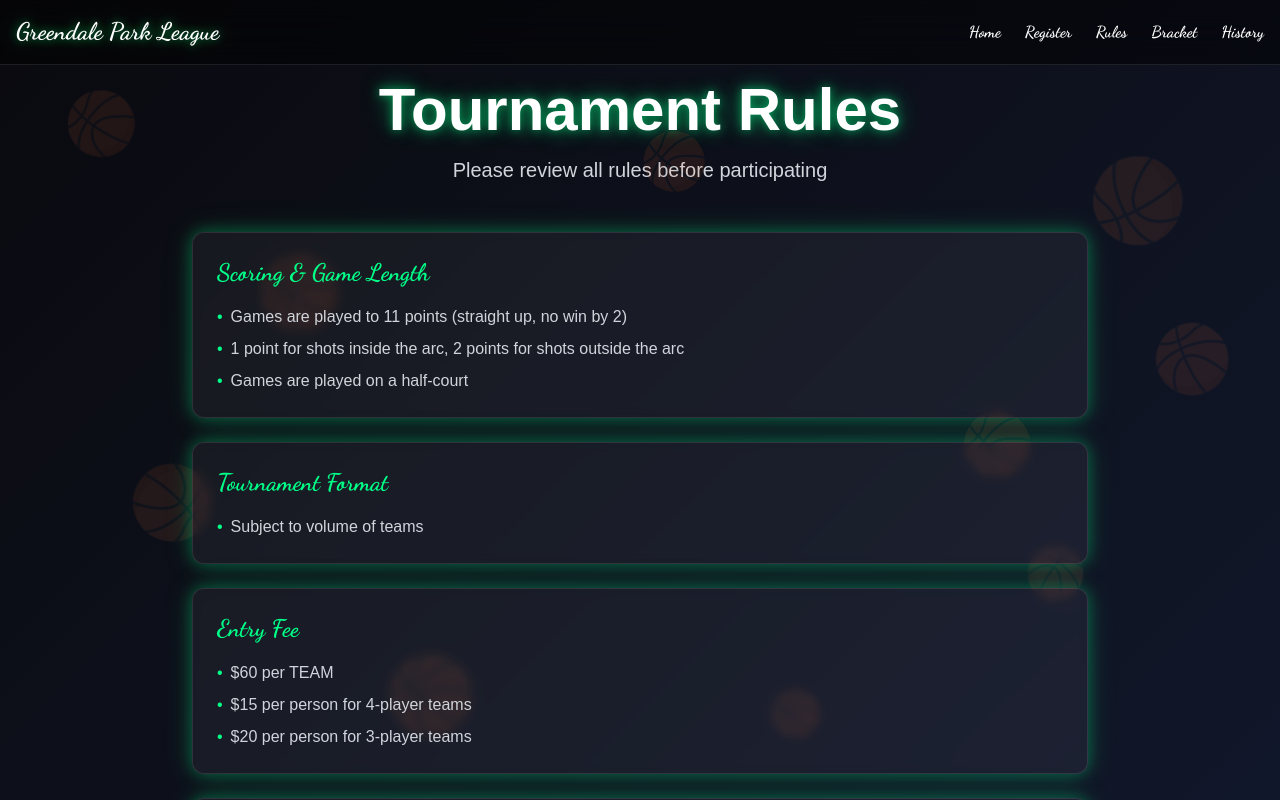
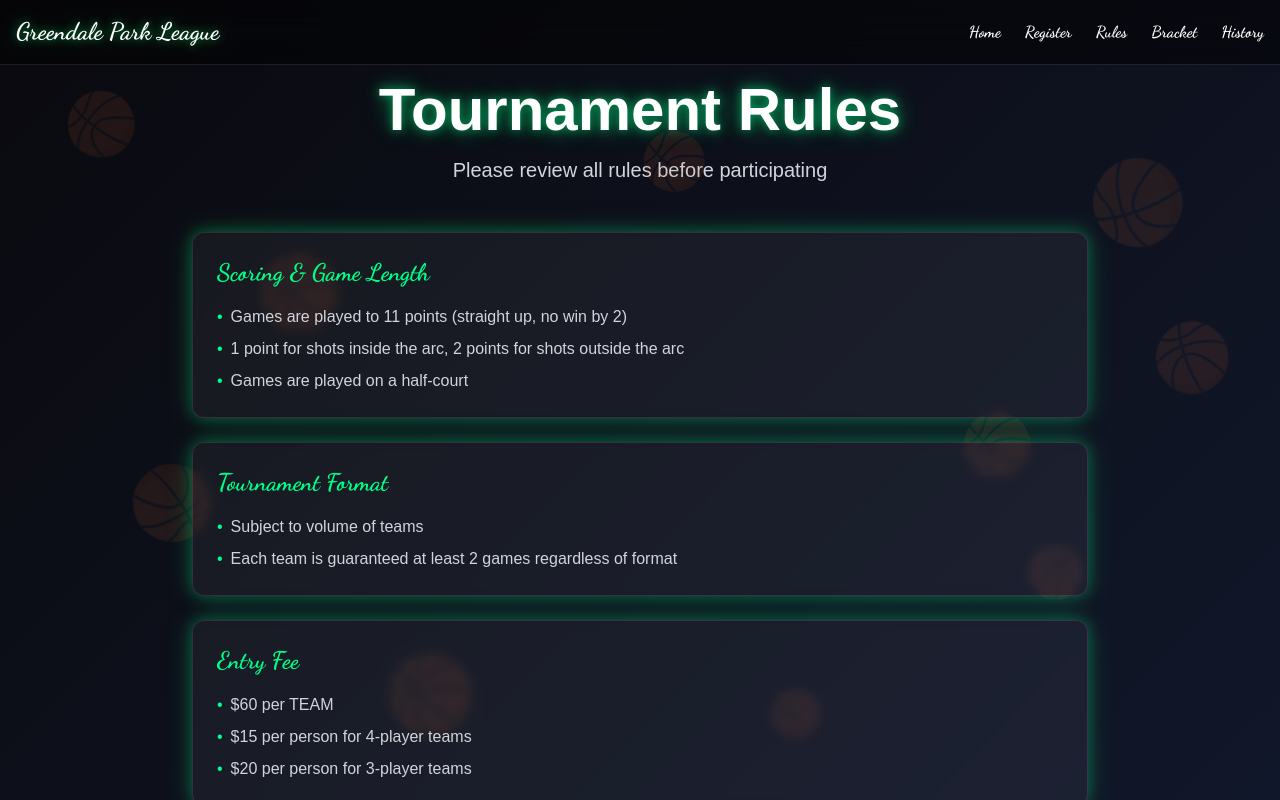
Before and after one commit to PaddrickL/GPL-Website, a Next.js app: page /rules in a window 1280 px wide. Shown: the top 800 px of the page. Built offline with nearby package versions, Linux system fonts and the light colour scheme.

Commit message:
Add guaranteed 2 games note to tournament format

```diff
--- a/app/rules/page.tsx
+++ b/app/rules/page.tsx
@@ -15,7 +15,8 @@ export default function Rules() {
     {
       title: "Tournament Format",
       items: [
-        "Subject to volume of teams"
+        "Subject to volume of teams",
+        "Each team is guaranteed at least 2 games regardless of format"
       ]
     },
     {
```
